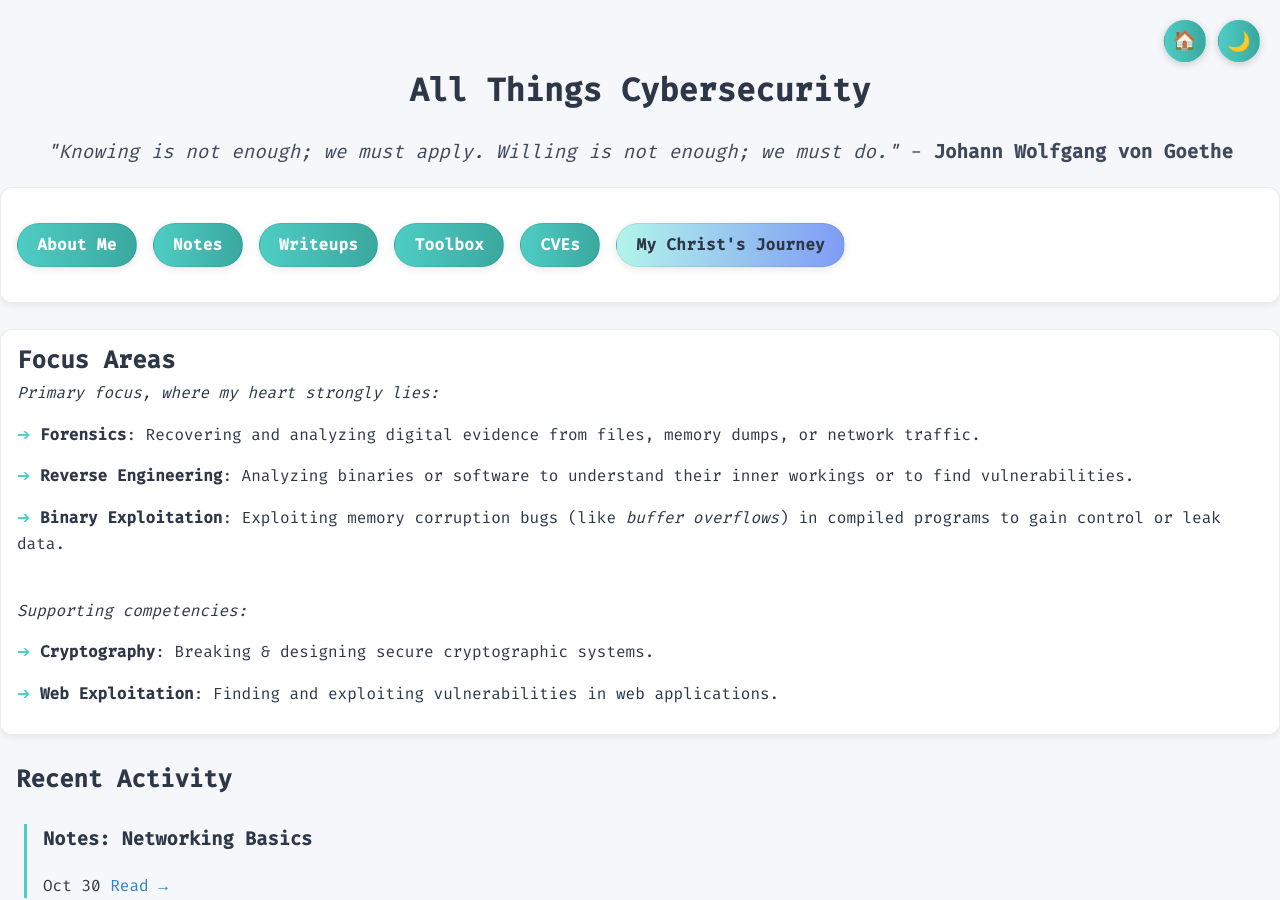
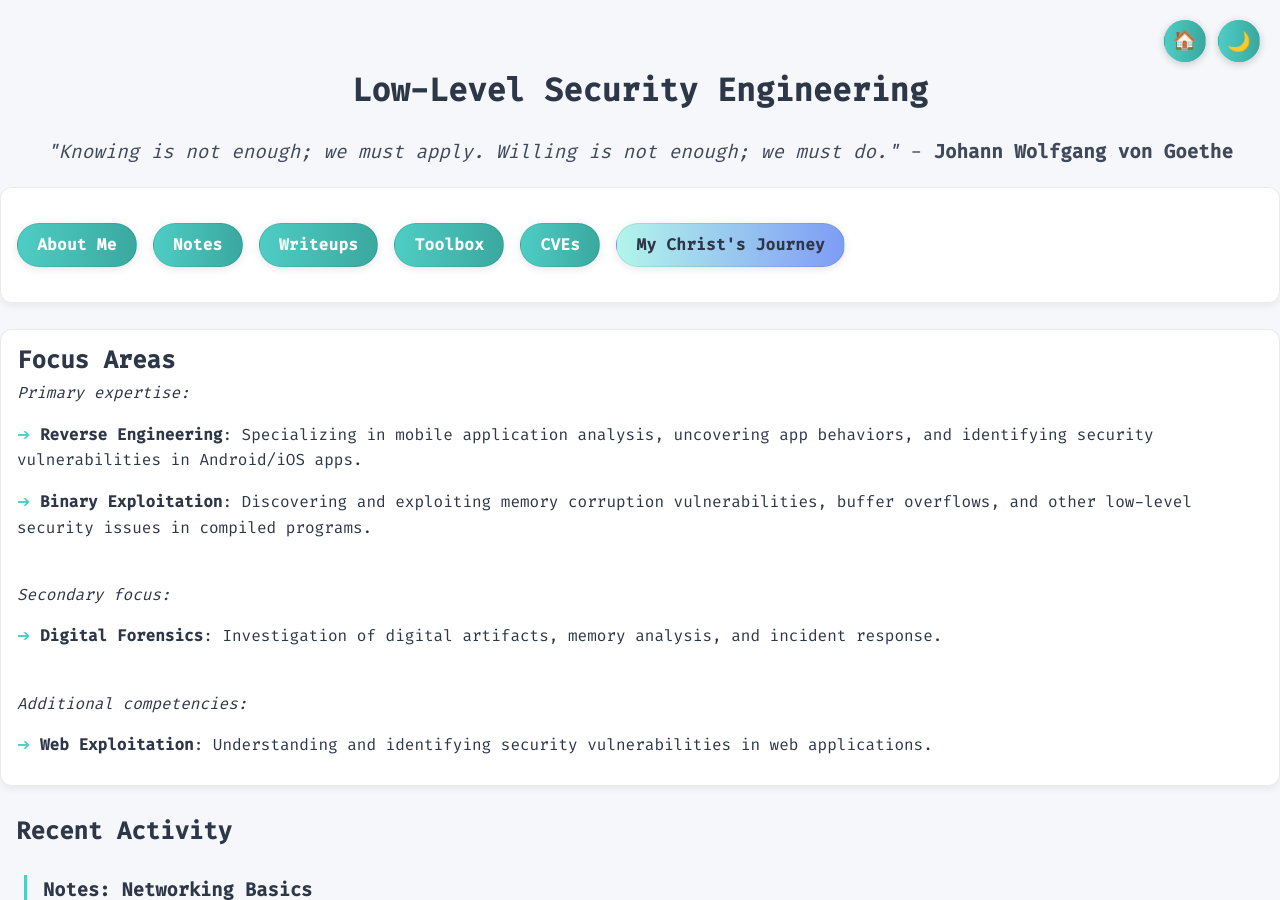
Before and after one commit to PathogenicKatt/PathogenicKatt.github.io, a Jekyll site: the page built from index.md, in a window 1280 px wide and 900 px high. Built offline with Jekyll 4.4.1, drawn with Linux system fonts in a browser that asks for light colours.

Commit message:
Update index.md

```diff
--- a/index.md
+++ b/index.md
@@ -10,7 +10,7 @@ custom_css: true
 </div>
 <div class="header-animation">
   <h1 style="text-align: center;">
-     All Things Cybersecurity
+     Low-Level Security Engineering
   </h1>
   <p class="subtitle" style="text-align: center;"><i>
     "Knowing is not enough; we must apply. Willing is not enough; we must do."</i> -<strong> Johann Wolfgang von Goethe</strong>
@@ -31,26 +31,25 @@ custom_css: true
 
 <div class="ctf-card">
 <h2 style="margin: 0; padding: 0 0 12px 0; padding-bottom: 1px"> Focus Areas</h2>
-<p style="margin: 0; padding: 0 0 12px 0; padding-bottom: 0"><i>Primary focus, where my heart strongly lies:</i></p>
+<p style="margin: 0; padding: 0 0 12px 0; padding-bottom: 0"><i>Primary expertise:</i></p>
       <ul class="arrow-list">
-        <li><strong>Forensics</strong>: Recovering and analyzing digital evidence from files, memory dumps, or network traffic.
+        <li><strong>Reverse Engineering</strong>: Specializing in mobile application analysis, uncovering app behaviors, and identifying security vulnerabilities in Android/iOS apps.
         </li>
       </ul>
       <ul class="arrow-list">
-        <li><strong>Reverse Engineering</strong>: Analyzing binaries or software to understand their inner workings or to find vulnerabilities.
-        </li>
-      </ul>
-      <ul class="arrow-list">
-        <li><strong>Binary Exploitation</strong>: Exploiting memory corruption bugs (like <i>buffer overflows</i>) in compiled programs to gain control or leak data.
+        <li><strong>Binary Exploitation</strong>: Discovering and exploiting memory corruption vulnerabilities, buffer overflows, and other low-level security issues in compiled programs.
         </li>
       </ul>
 <br>
-<p style="margin: 0; padding: 0 0 12px 0; padding-bottom: 0"><i>Supporting competencies:</i></p>
+<p style="margin: 0; padding: 0 0 12px 0; padding-bottom: 0"><i>Secondary focus:</i></p>
       <ul class="arrow-list">
-        <li><strong>Cryptography</strong>: Breaking & designing secure cryptographic systems.</li>
+        <li><strong>Digital Forensics</strong>: Investigation of digital artifacts, memory analysis, and incident response.
+        </li>
       </ul>
+<br>
+<p style="margin: 0; padding: 0 0 12px 0; padding-bottom: 0"><i>Additional competencies:</i></p>
       <ul class="arrow-list">
-        <li><strong>Web Exploitation</strong>: Finding and exploiting vulnerabilities in web applications.
+        <li><strong>Web Exploitation</strong>: Understanding and identifying security vulnerabilities in web applications.
         </li>
       </ul>
 </div>
```
